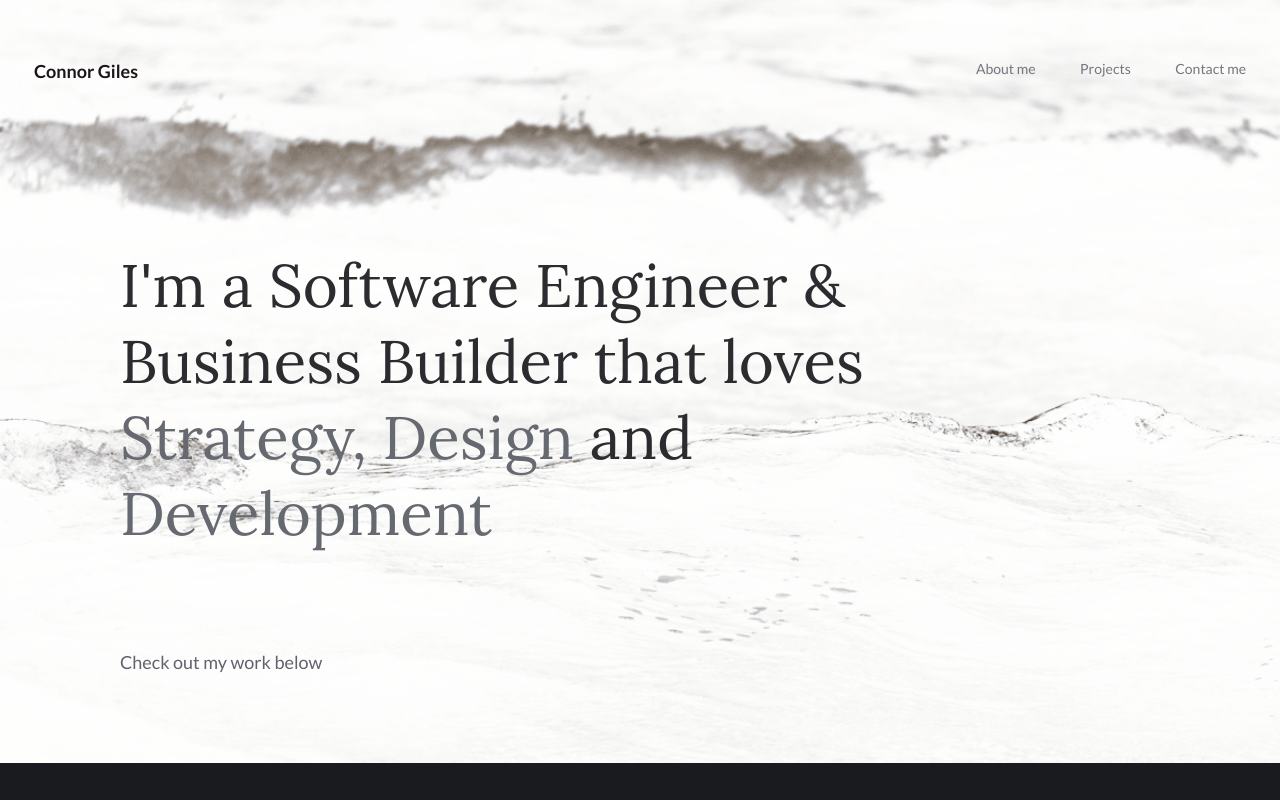
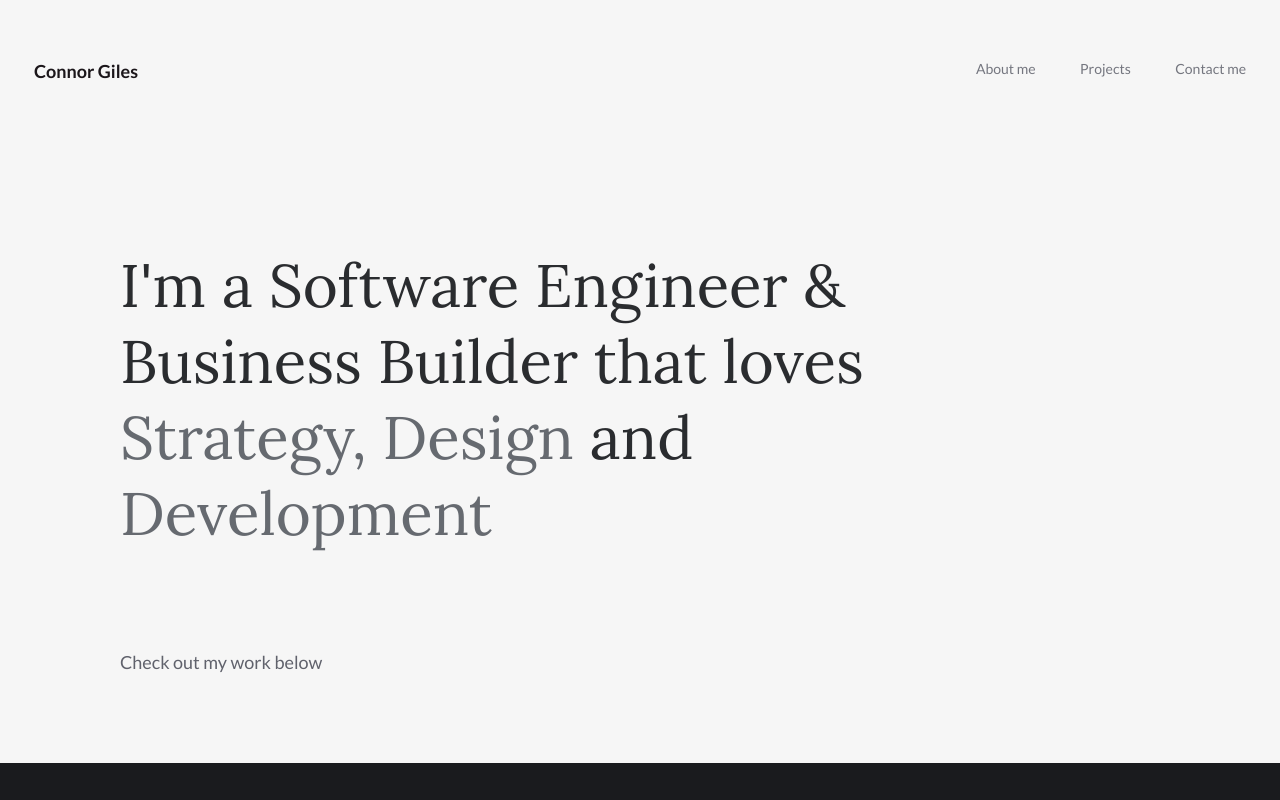
Before and after one commit to connorgiles/connorgiles.github.io, a website: page index.html in a window 1280 px wide. Shown: the top 800 px of the page. Drawn offline with nearby package versions, Linux system fonts and the light colour scheme.

Commit message:
Removed background

```diff
--- a/index.html
+++ b/index.html
@@ -9,7 +9,7 @@
 </head>
 <body>
 
-	<section class="headerV2 headerV2-bg">
+	<section class="headerV2">
 		<div class="container-fluid">
 			<header class="header__head clearfix">
 				<div class="header__logoBody">
```
